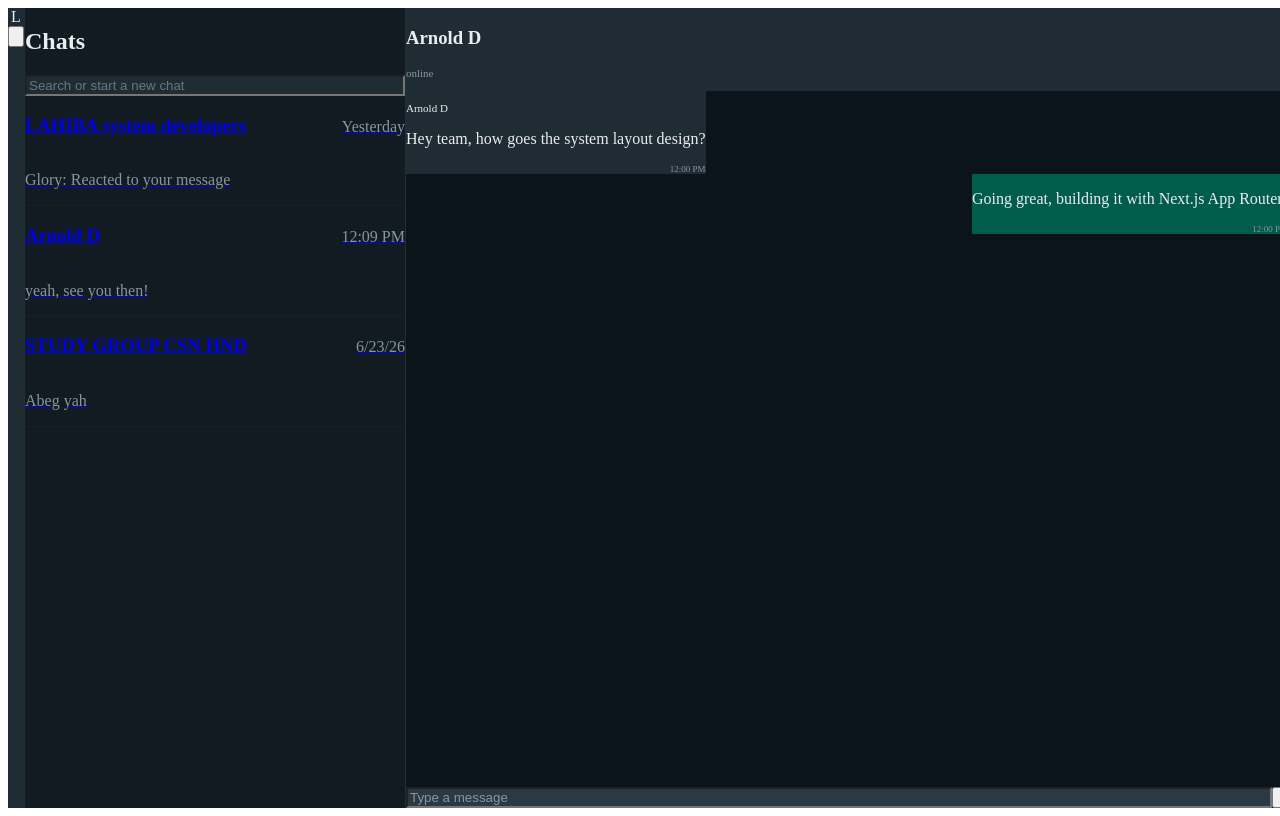
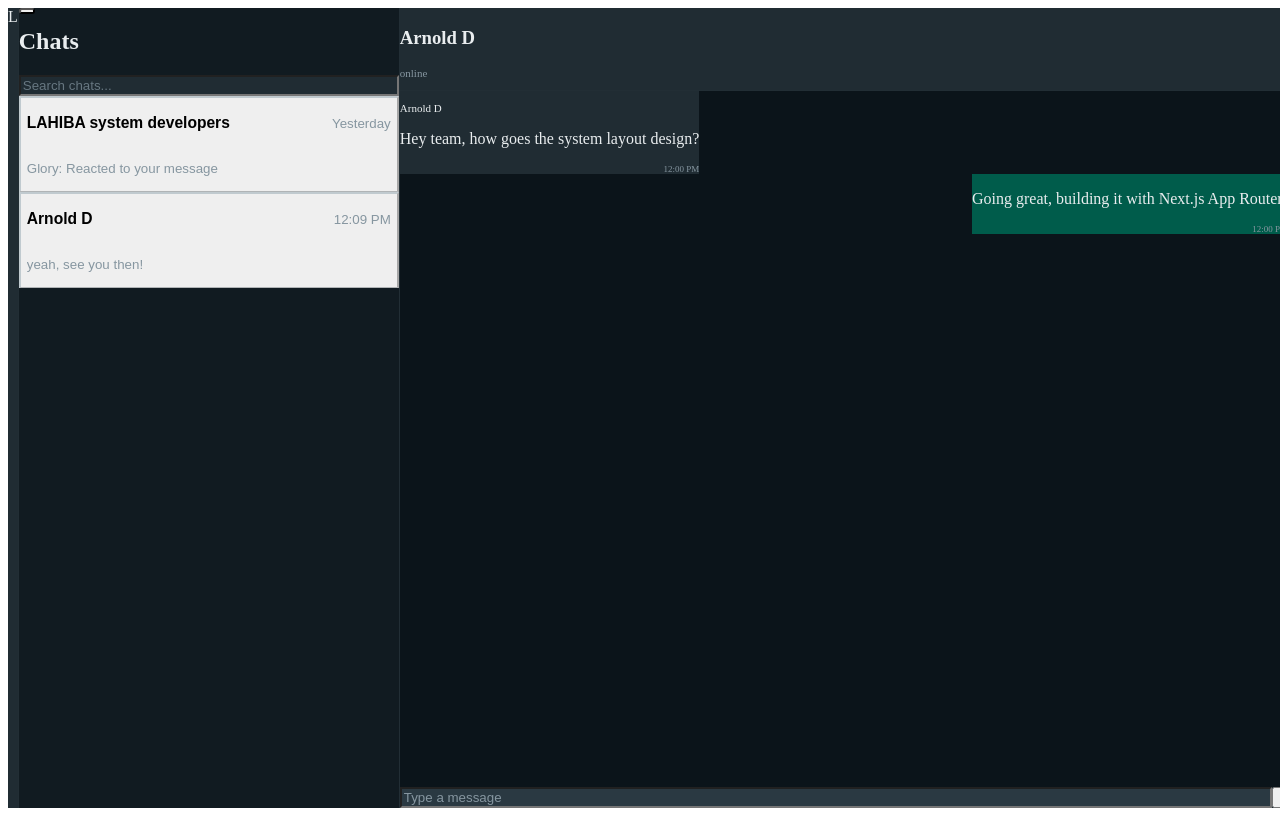
Before and after one commit to AJECK88/LAHIBAH-System, a Next.js app: page /messages/arnold-d in a window 1280 px wide. Built offline with nearby package versions, Linux system fonts and the light colour scheme.

Commit message:
floating button for the message dashboard to invite comunication

```diff
--- a/package.json
+++ b/package.json
@@ -23,7 +23,7 @@
     "ioredis": "^5.10.1",
     "moment": "^2.30.1",
     "multer": "^2.0.2",
-    "next": "^16.2.9",
+    "next": "^16.2.10",
     "nodemailer": "^9.0.3",
     "prompt-sync": "^4.2.0",
     "react": "^19.2.7",
--- a/src/app/(chat)/messages/[roomId]/page.tsx
+++ b/src/app/(chat)/messages/[roomId]/page.tsx
@@ -3,11 +3,13 @@ import React from 'react';
 import ChatRoomWindow from './ChatRoomWindow';
 
 interface PageProps {
-  params: { roomId: string };
+  // In Next.js 15+, params must be typed as a Promise
+  params: Promise<{ roomId: string }>;
 }
 
 export default async function RoomPage({ params }: PageProps) {
-  const { roomId } = params;
+  // Await the params promise before destructuring the roomId
+  const { roomId } = await params;
 
   // In production, you would fetch real entries here from your database:
   // const initialMessages = await db.messages.findMany({ where: { roomId } });
--- a/src/app/(chat)/messages/layout.tsx
+++ b/src/app/(chat)/messages/layout.tsx
@@ -1,36 +1,72 @@
+// app/(chat)/layout.tsx
+'use client';
 
-/* import { ClerkProvider } from "@clerk/nextjs"
-import ClientLayout from "@/app/Parentlayout"
-import Navber from "@/components/navbar"
-import { Menu } from "@/components/Menu"
-import CopyRight from "@/components/CopyRigt"
+import React, { useState } from 'react';
+import { useRouter } from 'next/navigation';
 
-export default function RootLayout({
-  children,
-}: {
-  children: React.ReactNode
-}) {
-  return (
-    <ClerkProvider>
-        {children}
-    </ClerkProvider>
-  )
-} */
-
-
-
-
-
-// app/(chat)/layout.tsx
-import React from 'react';
+interface ChatItem {
+  id: string;
+  name: string;
+  lastMsg: string;
+  time: string;
+}
 
 export default function ChatLayout({ children }: { children: React.ReactNode }) {
-  // Mock data for your sidebar chat list
-  const activeChats = [
-    { id: 'lahiba-devs', name: 'LAHIBA system developers', lastMsg: 'Glory: Reacted to your message', time: 'Yesterday', unread: false },
-    { id: 'arnold-d', name: 'Arnold D', lastMsg: 'yeah, see you then!', time: '12:09 PM', unread: false },
-    { id: 'study-group', name: 'STUDY GROUP CSN HND', lastMsg: 'Abeg yah', time: '6/23/26', unread: true },
-  ];
+  const router = useRouter();
+  const [isModalOpen, setIsModalOpen] = useState(false);
+  const [activeTab, setActiveTab] = useState<'students' | 'teachers' | 'people'>('students');
+  const [searchQuery, setSearchQuery] = useState('');
+
+  // 1. Move activeChats into a State array so it can update dynamically
+  const [activeChats, setActiveChats] = useState<ChatItem[]>([
+    { id: 'lahiba-devs', name: 'LAHIBA system developers', lastMsg: 'Glory: Reacted to your message', time: 'Yesterday' },
+    { id: 'arnold-d', name: 'Arnold D', lastMsg: 'yeah, see you then!', time: '12:09 PM' },
+  ]);
+
+  // Mock Directories simulating database fetch
+  const directoryData = {
+    students: [
+      { id: 'destiny-senior', name: 'Destiny Senior', details: 'HND CS - Level 200' },
+      { id: 'blessing-amara', name: 'Blessing Amara', details: 'HND SWE - Level 300' }
+    ],
+    teachers: [
+      { id: 'arnold-d-prof', name: 'Dr. Arnold D', details: 'Advanced Software Architect' },
+      { id: 'nkelle-engr', name: 'Engr. Nkelle', details: 'Database Administrator' }
+    ],
+    people: [
+      { id: 'glory-agent', name: 'Glory Security Agent', details: 'System Overseer' },
+      { id: 'lesly-admin', name: 'Lesly Admin', details: 'Global Operations' }
+    ]
+  };
+
+  const currentTabList = directoryData[activeTab].filter(user =>
+    user.name.toLowerCase().includes(searchQuery.toLowerCase())
+  );
+
+  // 2. Modified handle function to permanently pin them to the sidebar
+  const handleAddToChat = (userId: string, name: string) => {
+    // Check if the conversation item already exists in your sidebar list
+    const chatExists = activeChats.some(chat => chat.id === userId);
+
+    if (!chatExists) {
+      const newChatSlot: ChatItem = {
+        id: userId,
+        name: name,
+        lastMsg: 'Chat created. Say hi!',
+        time: 'Just now'
+      };
+
+      // Prepend to the top of your sidebar state array
+      setActiveChats(prevChats => [newChatSlot, ...prevChats]);
+    }
+
+    // Close the search interface
+    setIsModalOpen(false);
+    setSearchQuery('');
+
+    // Automatically navigate the user into the newly generated workspace route
+    router.push(`/messages/${userId}`);
+  };
 
   return (
     <div className="flex h-screen w-screen overflow-hidden bg-[#111b21] text-[#e9edef] antialiased">
@@ -38,37 +74,26 @@ export default function ChatLayout({ children }: { children: React.ReactNode })
       {/* FAR-LEFT UTILITY BAR */}
       <aside className="flex flex-col items-center justify-between w-16 h-full bg-[#202c33] border-r border-[#222e35] py-4 flex-shrink-0">
         <div className="flex flex-col items-center gap-6 w-full">
-          <div className="w-10 h-10 rounded-full bg-emerald-500 flex items-center justify-center font-bold text-black cursor-pointer">
-            L
-          </div>
-          <button className="text-[#aebac1] hover:text-[#e9edef]">
-            <svg className="w-6 h-6" fill="currentColor" viewBox="0 0 24 24"><path d="M12 2C6.48 2 2 6.48 2 12s4.48 10 10 10 10-4.48 10-10S17.52 2 12 2zm1 15h-2v-6h2v6zm0-8h-2V7h2v2z"/></svg>
-          </button>
+          <div className="w-10 h-10 rounded-full bg-emerald-500 flex items-center justify-center font-bold text-black cursor-pointer">L</div>
         </div>
       </aside>
 
-      {/* CONVERSATIONS LIST SIDEBAR */}
-      <section className="w-[380px] h-full bg-[#111b21] border-r border-[#222e35] flex flex-col flex-shrink-0">
+      {/* CONVERSATIONS LIST SIDEBAR CONTAINER */}
+      <section className="w-[380px] h-full bg-[#111b21] border-r border-[#222e35] flex flex-col relative flex-shrink-0">
         <div className="p-4 flex flex-col gap-3">
-          <div className="flex items-center justify-between">
-            <h1 className="text-xl font-bold">Chats</h1>
-          </div>
+          <h1 className="text-xl font-bold">Chats</h1>
           <div className="flex items-center bg-[#202c33] rounded-lg px-3 py-1.5">
-            <input
-              type="text"
-              placeholder="Search or start a new chat"
-              className="w-full bg-transparent text-sm focus:outline-none placeholder-[#677781]"
-            />
+            <input type="text" placeholder="Search chats..." className="w-full bg-transparent text-sm focus:outline-none placeholder-[#677781]" />
           </div>
         </div>
 
-        {/* Chat List Scrollable */}
+        {/* Chat List Window */}
         <div className="flex-1 overflow-y-auto">
           {activeChats.map((chat) => (
-            <a
+            <button
               key={chat.id}
-              href={`/messages/${chat.id}`}
-              className="flex items-center gap-3 p-3 hover:bg-[#202c33]/70 border-b border-[#222e35]/30 transition-colors block"
+              onClick={() => router.push(`/messages/${chat.id}`)}
+              className="w-full text-left flex items-center gap-3 p-3 hover:bg-[#202c33]/70 border-b border-[#222e35]/30 transition-colors block"
             >
               <div className="w-12 h-12 rounded-full bg-zinc-600 flex-shrink-0" />
               <div className="flex-1 min-w-0">
@@ -78,18 +103,92 @@ export default function ChatLayout({ children }: { children: React.ReactNode })
                 </div>
                 <p className="text-xs text-[#8696a0] truncate mt-0.5">{chat.lastMsg}</p>
               </div>
-            </a>
+            </button>
           ))}
         </div>
+
+        {/* FLOATING ACTION BUTTON (FAB) */}
+        <button
+          onClick={() => setIsModalOpen(true)}
+          className="absolute bottom-6 right-6 w-14 h-14 bg-emerald-500 hover:bg-emerald-400 text-[#111b21] rounded-full flex items-center justify-center shadow-xl hover:scale-105 transition-all active:scale-95 z-40 group"
+          title="Add People"
+        >
+          <svg className="w-6 h-6 transition-transform group-hover:rotate-90" fill="none" stroke="currentColor" viewBox="0 0 24 24">
+            <path strokeLinecap="round" strokeLinejoin="round" strokeWidth={2.5} d="M12 4v16m8-8H4" />
+          </svg>
+        </button>
       </section>
 
       {/* DYNAMIC CHAT DISPLAY AREA */}
       <main className="flex-1 h-full relative bg-[#0b141a]">
         <div className="absolute inset-0 opacity-[0.04] bg-[url('https://user-images.githubusercontent.com/15075759/28719144-86dc0f70-73b1-11e7-911d-60d70fcded21.png')] pointer-events-none" />
-        <div className="relative z-10 h-full w-full">
-          {children}
+        <div className="relative z-10 h-full w-full">{children}</div>
+      </main>
+
+      {/* SYSTEM DIRECTORY MODAL POPUP */}
+      {isModalOpen && (
+        <div className="fixed inset-0 bg-black/60 flex items-center justify-center z-50 backdrop-blur-sm">
+          <div className="bg-[#222e35] w-[450px] rounded-xl shadow-2xl overflow-hidden border border-[#2a3942] flex flex-col max-h-[85vh]">
+
+            {/* Modal Header */}
+            <div className="p-4 border-b border-[#2a3942] flex justify-between items-center bg-[#202c33]">
+              <h2 className="text-md font-semibold text-[#e9edef]">Start a Conversation</h2>
+              <button onClick={() => setIsModalOpen(false)} className="text-[#8696a0] hover:text-[#e9edef] p-1">
+                <svg className="w-5 h-5" fill="none" stroke="currentColor" viewBox="0 0 24 24"><path strokeLinecap="round" strokeLinejoin="round" strokeWidth={2} d="M6 18L18 6M6 6l12 12" /></svg>
+              </button>
+            </div>
+
+            {/* Modal Search Input */}
+            <div className="p-3 bg-[#111b21]">
+              <input
+                type="text"
+                placeholder={`Search across ${activeTab}...`}
+                value={searchQuery}
+                onChange={(e) => setSearchQuery(e.target.value)}
+                className="w-full bg-[#2a3942] text-sm text-[#e9edef] rounded-lg px-3 py-2 outline-none placeholder-[#8696a0]"
+              />
+            </div>
+
+            {/* Tab Swappers */}
+            <div className="flex border-b border-[#2a3942] text-sm font-medium bg-[#202c33]">
+              {(['students', 'teachers', 'people'] as const).map((tab) => (
+                <button
+                  key={tab}
+                  onClick={() => { setActiveTab(tab); setSearchQuery(''); }}
+                  className={`flex-1 py-3 text-center transition-colors border-b-2 capitalize ${
+                    activeTab === tab
+                      ? 'border-emerald-500 text-emerald-400'
+                      : 'border-transparent text-[#8696a0] hover:text-[#e9edef]'
+                  }`}
+                >
+                  {tab}
+                </button>
+              ))}
+            </div>
+
+            {/* Scrollable Result Output Feed */}
+            <div className="flex-1 overflow-y-auto divide-y divide-[#2a3942]/40 bg-[#111b21]">
+              {currentTabList.length > 0 ? (
+                currentTabList.map((user) => (
+                  <div
+                    key={user.id}
+                    onClick={() => handleAddToChat(user.id, user.name)}
+                    className="flex items-center gap-3 p-3 hover:bg-[#202c33] cursor-pointer transition-colors group"
+                  >
+                    <div className="w-10 h-10 rounded-full bg-zinc-600 flex-shrink-0" />
+                    <div className="flex-1 min-w-0">
+                      <h4 className="text-sm font-medium truncate text-[#e9edef] group-hover:text-emerald-400">{user.name}</h4>
+                      <p className="text-xs text-[#8696a0] truncate mt-0.5">{user.details}</p>
+                    </div>
+                  </div>
+                ))
+              ) : (
+                <p className="text-center text-xs text-[#8696a0] py-8">No system matches found.</p>
+              )}
+            </div>
+          </div>
         </div>
-      </main>
+      )}
 
     </div>
   );
```
Also changed, not shown: 1 other file (tests, documents, lock files or other folders).
